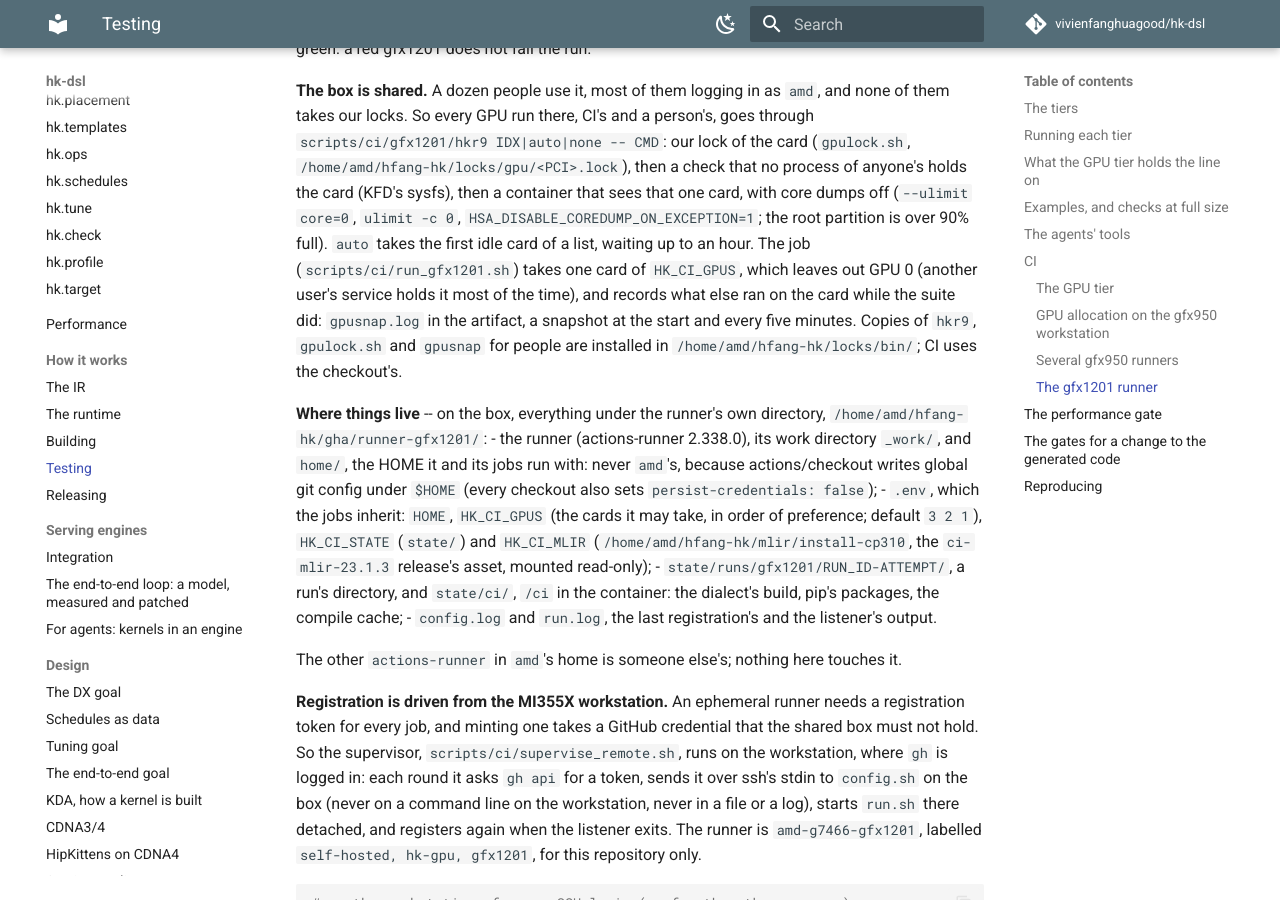
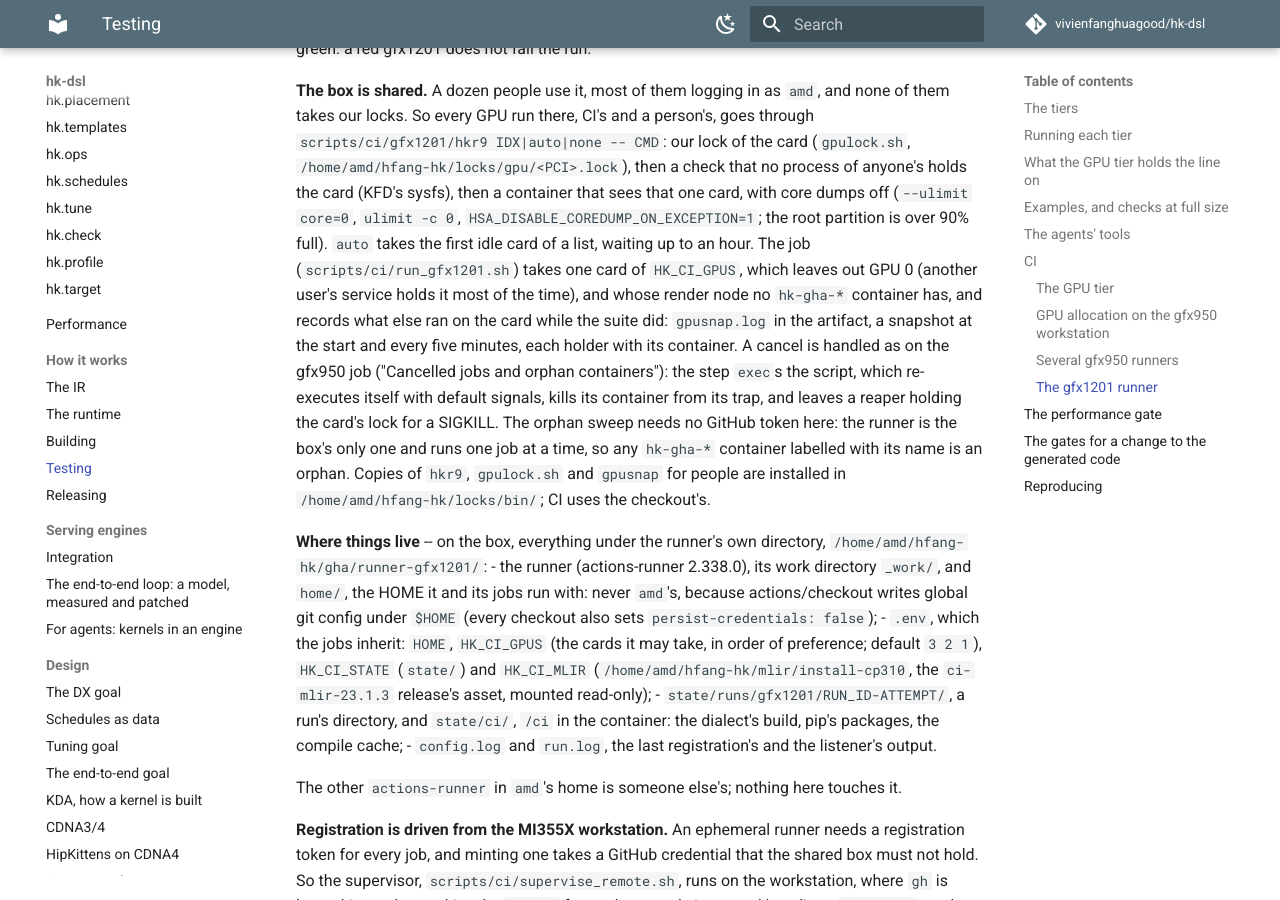
Before and after one commit to vivienfanghuagood/hk-dsl, an MkDocs documentation site: the page built from docs/testing.md, in a window 1280 px wide and 900 px high, scrolled down 11216 px. Built offline with MkDocs 1.6.1 and Material for MkDocs 9.7.7, drawn with Linux system fonts in a browser that asks for light colours; comment, search, counter and statistics services are not loaded.

Commit message:
run_gfx1201.sh: a cancelled job does not leave its container on the GPU -- #69's trap, reaper and labels
The step execs the script, which re-executes itself with default signals; the trap kills the
container by name and waits (cancel.sh), a reaper outside the runner's tracking does it after a
SIGKILL, and both hold the card's lock until the container is gone. The card is taken by the
script itself (gpulock + the idle check + no hk-gha container on its render node), and hkr9 runs
with HKR9_LOCK_HELD=1 and the hk-gha labels (HKR9_DOCKER_ARGS). Orphans: any hk-gha container
labelled with this runner's name, since it is the box's only runner and runs one job at a time --
no GitHub token on the shared box.

Co-Authored-By: Claude <noreply@anthropic.com>

```diff
--- a/docs/testing.md
+++ b/docs/testing.md
@@ -565,8 +565,15 @@ container that sees that one card, with core dumps off (`--ulimit core=0`,
 over 90% full). `auto` takes the first idle card of a list, waiting up to an
 hour. The job (`scripts/ci/run_gfx1201.sh`) takes one card of `HK_CI_GPUS`,
 which leaves out GPU 0 (another user's service holds it most of the time), and
-records what else ran on the card while the suite did: `gpusnap.log` in the
-artifact, a snapshot at the start and every five minutes. Copies of `hkr9`,
+whose render node no `hk-gha-*` container has, and records what else ran on
+the card while the suite did: `gpusnap.log` in the artifact, a snapshot at the
+start and every five minutes, each holder with its container. A cancel is
+handled as on the gfx950 job ("Cancelled jobs and orphan containers"): the
+step `exec`s the script, which re-executes itself with default signals, kills
+its container from its trap, and leaves a reaper holding the card's lock for
+a SIGKILL. The orphan sweep needs no GitHub token here: the runner is the
+box's only one and runs one job at a time, so any `hk-gha-*` container
+labelled with its name is an orphan. Copies of `hkr9`,
 `gpulock.sh` and `gpusnap` for people are installed in
 `/home/amd/hfang-hk/locks/bin/`; CI uses the checkout's.
 
```
Also changed, not shown: 3 other files.
